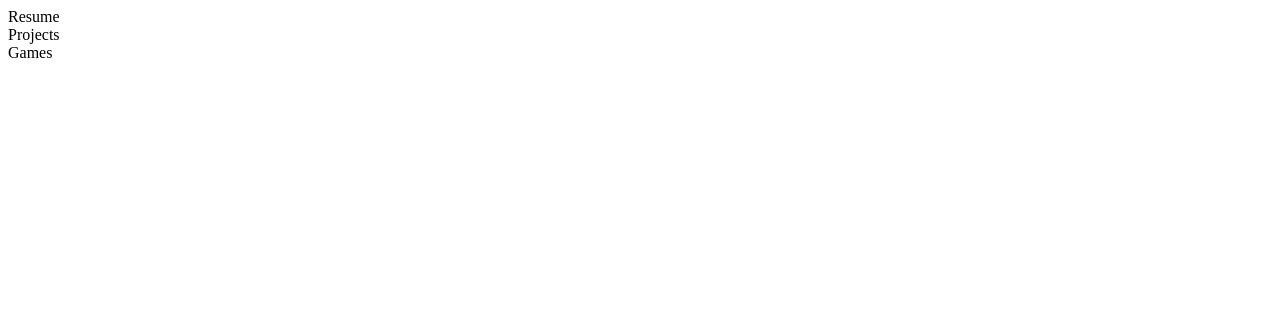
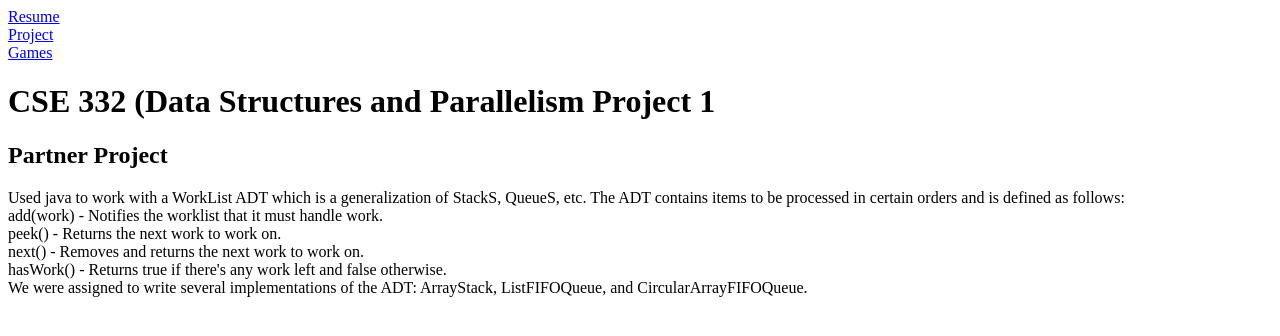
Before and after one commit to evaliu2002/past-portfolio-work, a plain HTML site: page projectpage.html in a window 1280 px wide. Drawn offline with Linux system fonts and the light colour scheme.

Commit message:
Put button functionality for all pages

```diff
--- a/projectpage.html
+++ b/projectpage.html
@@ -4,18 +4,26 @@
     <body>
         <div class = "Navigation">
             <nav>
-                Resume
+                <a href="resumepage.html" class="button">Resume</a>
             </nav>
             <nav>
-                Projects
+                <a href="projectpage.html" class="button">Project</a>
             </nav>
             <nav>
-                Games
+                <a href="gamespage.html" class="button">Games</a>
             </nav>
         </div>
 
-        <h1>
-
-        </h1>
+        <h1>CSE 332 (Data Structures and Parallelism Project 1</h1>
+        <h2>Partner Project</h2>
+        <p>Used java to work with a WorkList ADT which is a generalization of StackS, QueueS, etc.
+            The ADT contains items to be processed in certain orders and is defined as follows: <br>
+            add(work) - Notifies the worklist that it must handle work. <br>
+            peek() - Returns the next work to work on. <br>
+            next() - Removes and returns the next work to work on. <br>
+            hasWork() - Returns true if there's any work left and false otherwise. <br>
+            We were assigned to write several implementations of the ADT: ArrayStack, ListFIFOQueue,
+            and CircularArrayFIFOQueue.
+        </p>
     </body>
 </html>
```
Also changed, not shown: gamespage.html (added, +17 -0 lines), resumepage.html (+3 -3 lines), gamesstyle.css (added).
